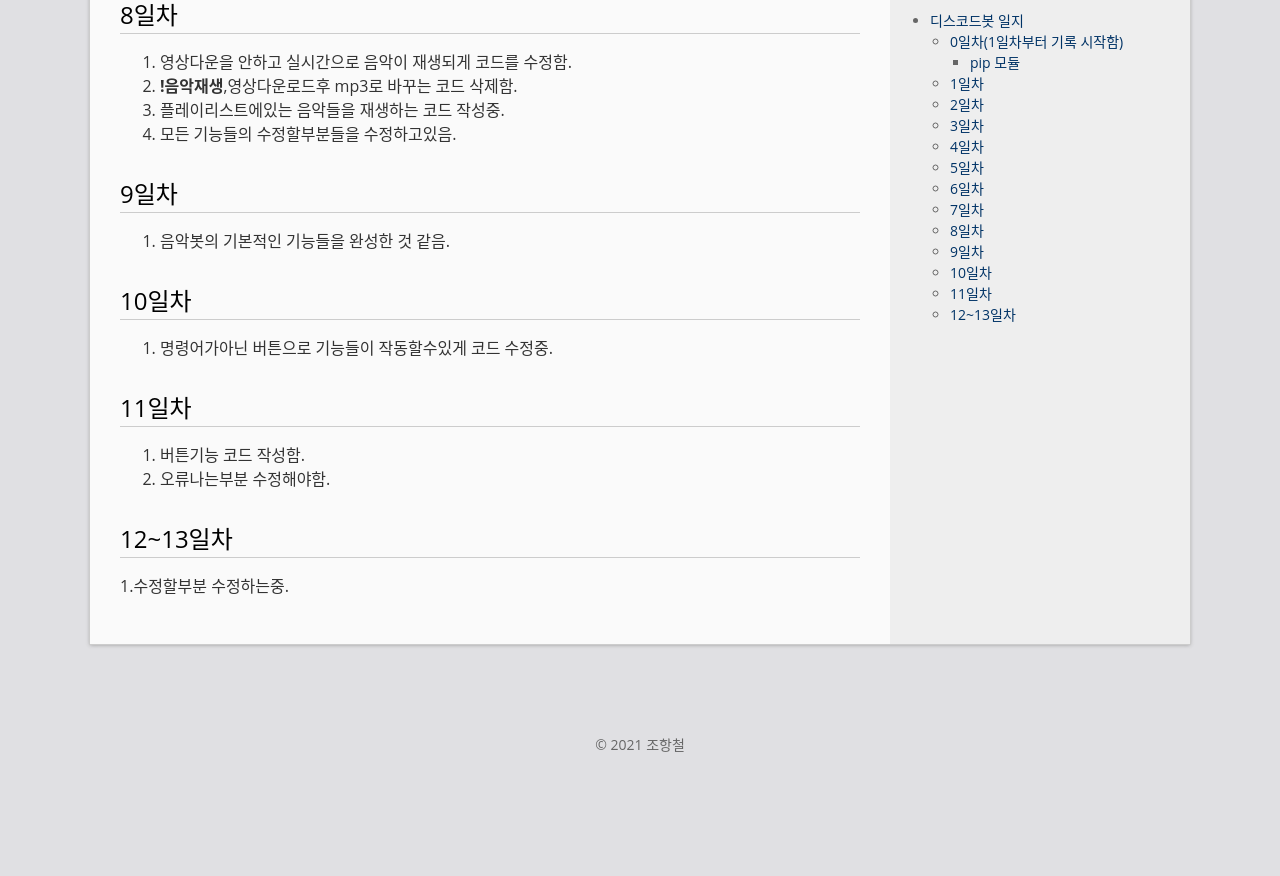
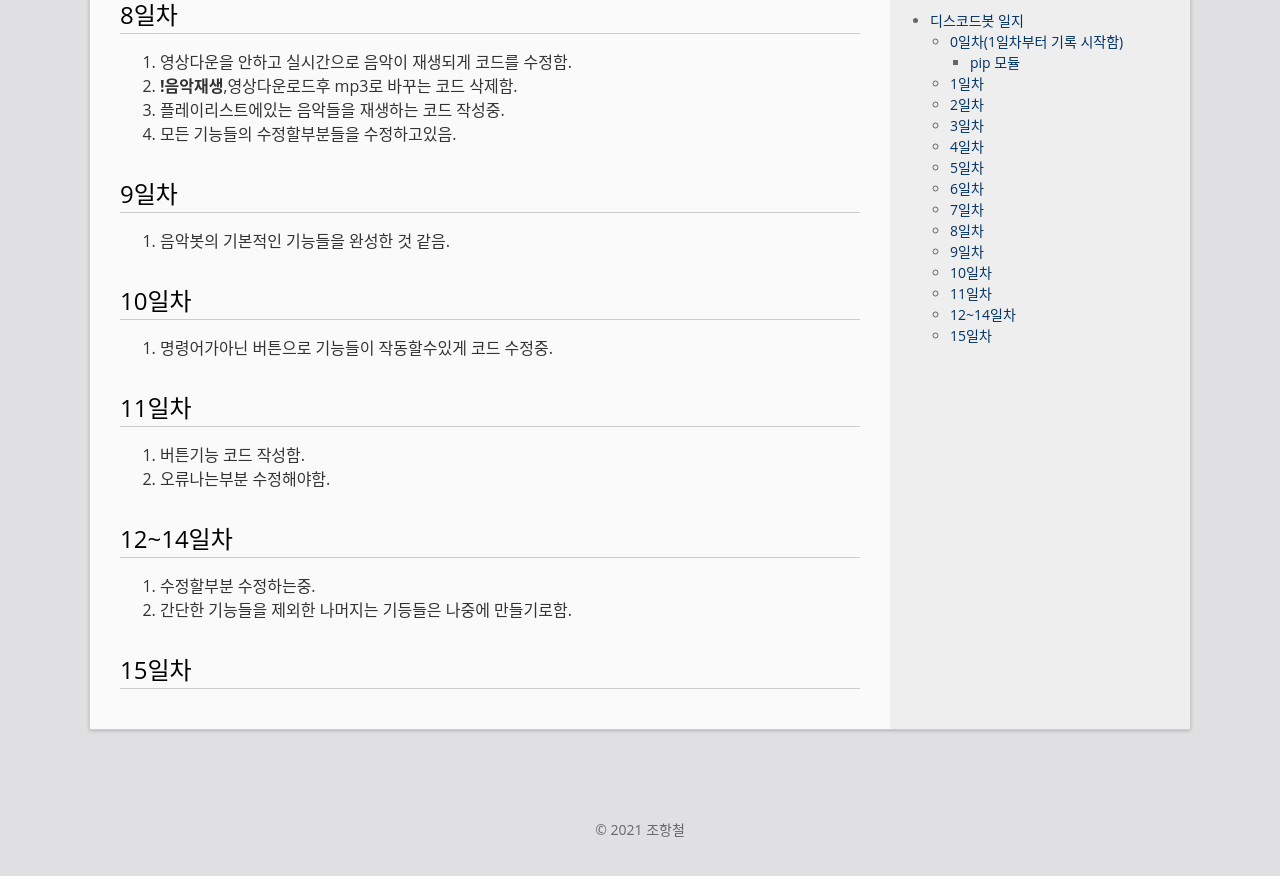
Before and after one commit to chohz1003/chohz1003.github.com, a Jekyll site: the page built from _posts/2021-07-17-Discord-Bot.md, in a window 1280 px wide and 900 px high, scrolled down 1841 px. Shown: the top 876 px of the window. Built offline with Jekyll 4.4.1, drawn with Linux system fonts in a browser that asks for light colours; before the commit the page ends 2656 px from its top, so only the background shows below that.

Commit message:
Update 2021-07-17-Discord-Bot.md

```diff
--- a/_posts/2021-07-17-Discord-Bot.md
+++ b/_posts/2021-07-17-Discord-Bot.md
@@ -72,5 +72,8 @@ pip install asyncio
 1. 버튼기능 코드 작성함.
 2. 오류나는부분 수정해야함.
 
-## 12~13일차
-1.수정할부분 수정하는중.
+## 12~14일차
+1. 수정할부분 수정하는중.
+2. 간단한 기능들을 제외한 나머지는 기등들은 나중에 만들기로함.
+
+## 15일차
```
